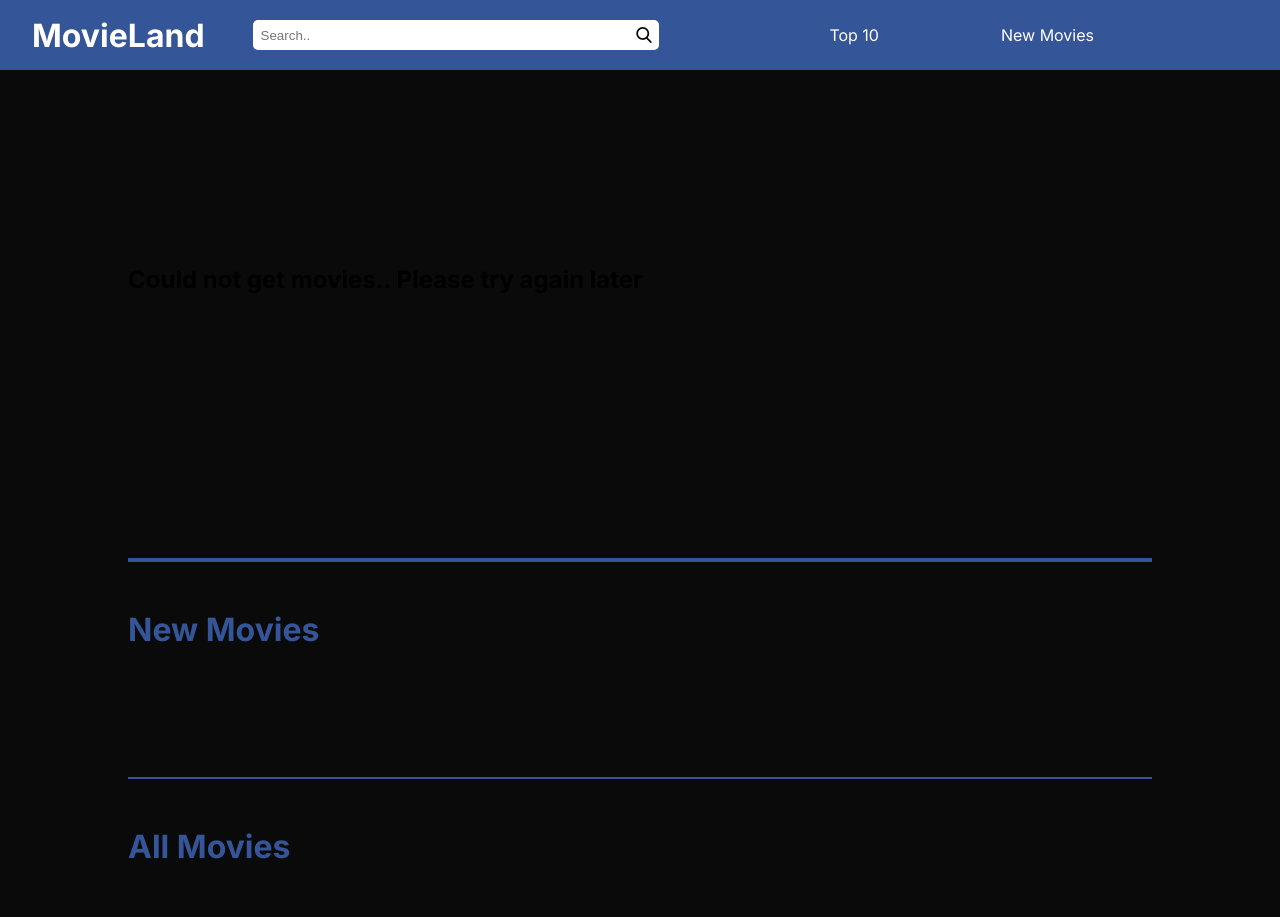
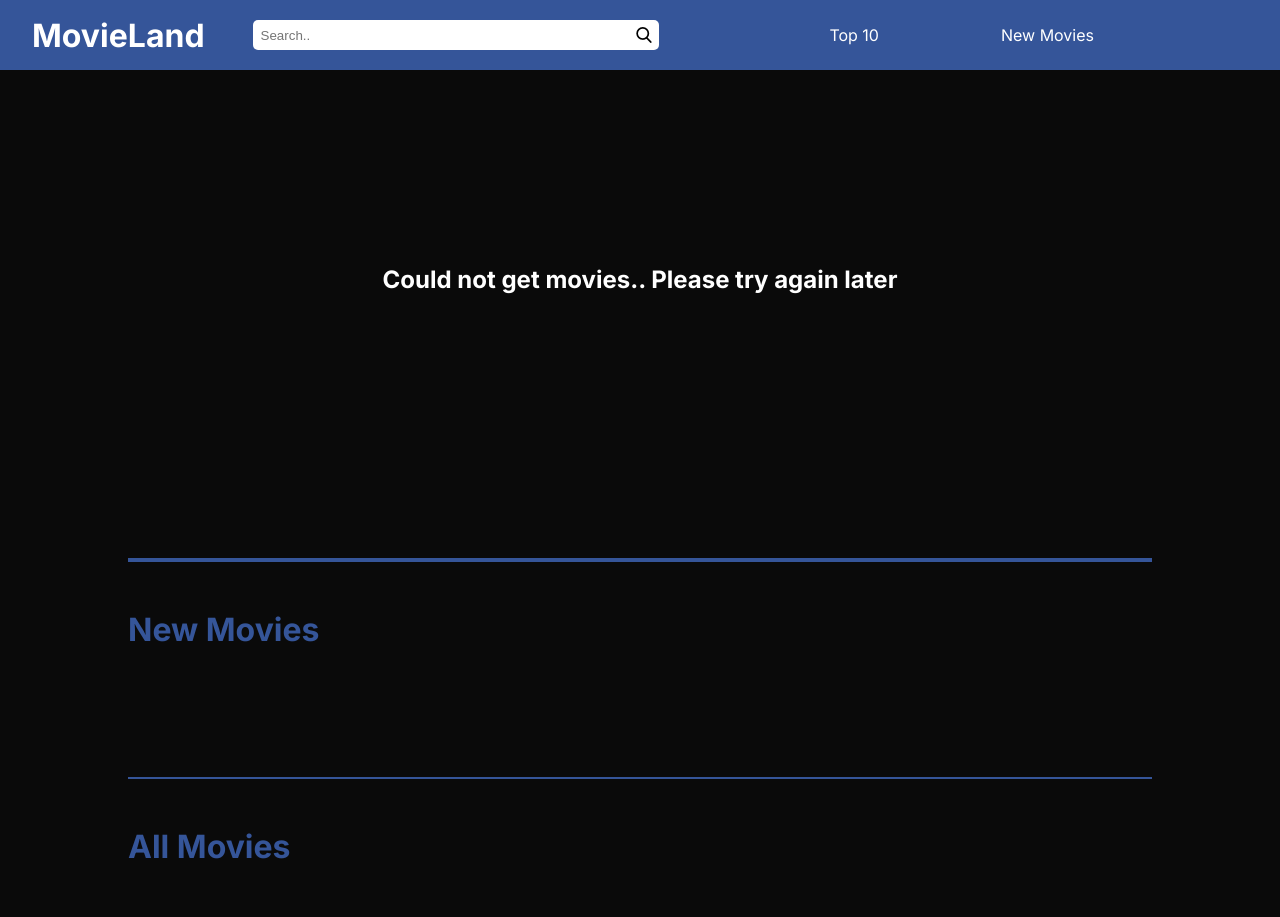
Before and after one commit to s1monbengtsson/movie-time, a website built with Vite: page index.html in a window 1280 px wide. Shown: the top 917 px of the page. Built offline with nearby package versions, Linux system fonts and the light colour scheme; no server answers; files whose address does not match are found by name.

Commit message:
added styling for faulty message

```diff
--- a/src/style/hero.css
+++ b/src/style/hero.css
@@ -45,3 +45,8 @@
     gap: 1rem;
     padding-bottom: 5rem;
 }
+
+.render-fail {
+    color: white;
+    text-align: center;
+}
```
